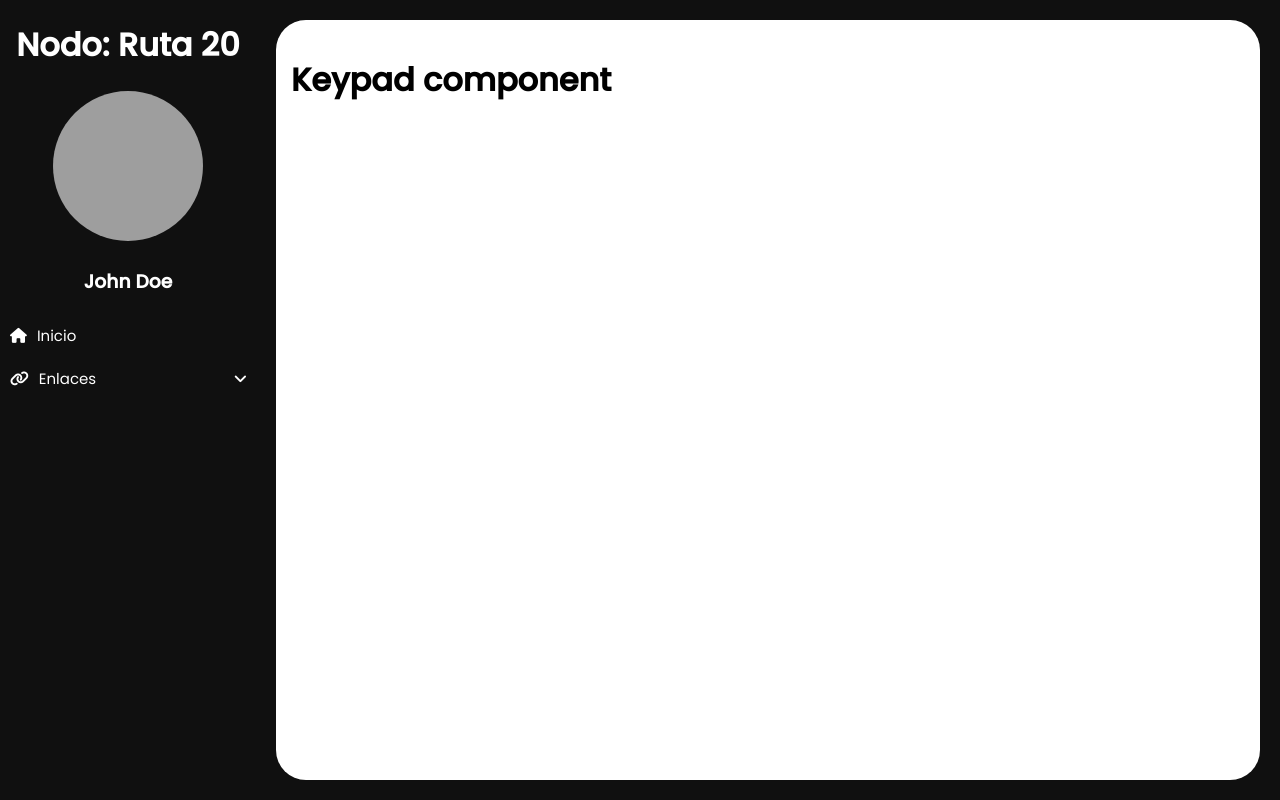
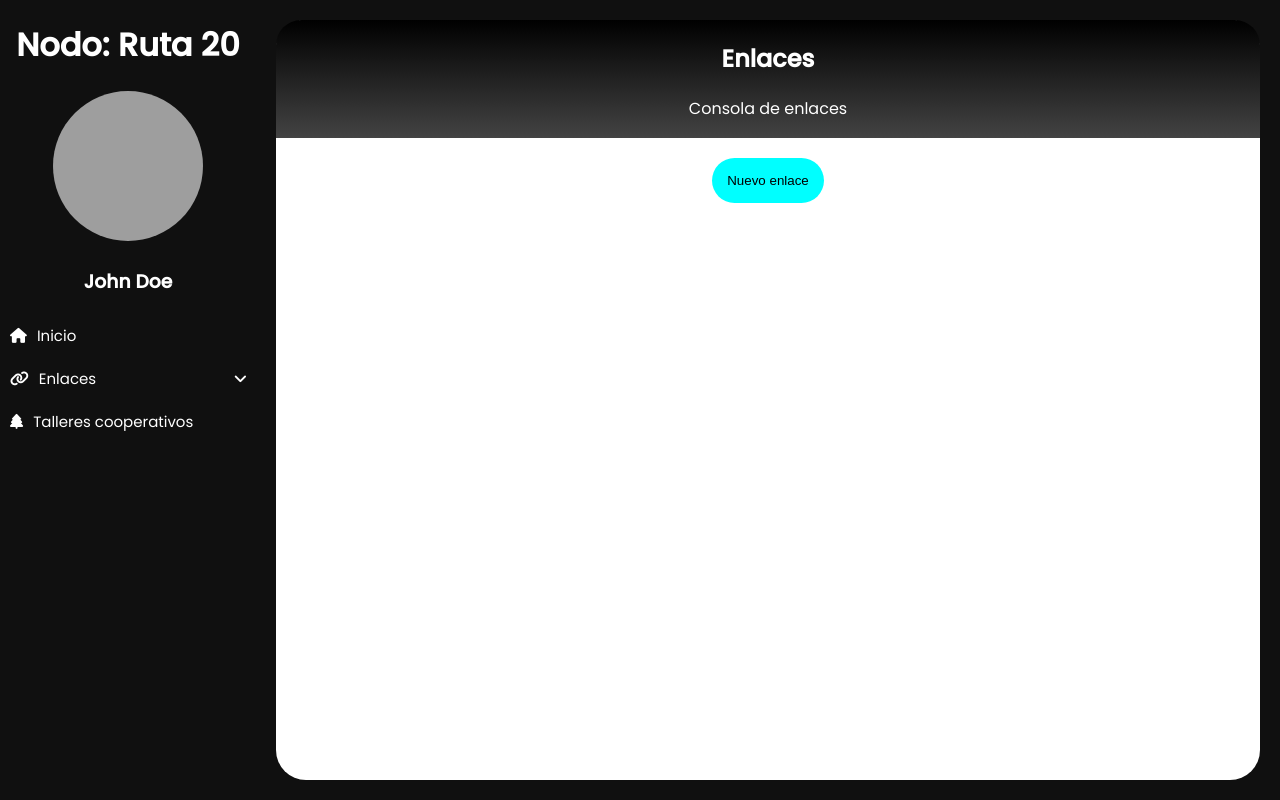
Before and after one commit to Tomyred/Nodo-Ruta-20, a React (Create React App) app: page /keypad in a window 1280 px wide. Built offline with nearby package versions, Linux system fonts and the light colour scheme; grey boxes are pictures that could not be loaded.

Commit message:
css fixed - keypad component started

```diff
--- a/src/app/config/navigationConfig.js
+++ b/src/app/config/navigationConfig.js
@@ -26,6 +26,12 @@ const navigationConfig = [
             },
         ],
     },
+    {
+        title: "Talleres cooperativos",
+        icon: "fa-solid fa-tree",
+        type: "item",
+        route: "/courses",
+    },
 ];
 
 export default navigationConfig;
--- a/src/app/main/dashboard/index.js
+++ b/src/app/main/dashboard/index.js
@@ -8,7 +8,7 @@ const Dashboard = () => {
     return (
         <div className="dashboard">
             <Sidebar />
-            <div className="container">
+            <div className="big__container">
                 <div className="page__container">
                     <Routes>
                         <Route path="*" exact={true} element={<Page404 />} />
--- a/src/app/main/keypad/keypad.js
+++ b/src/app/main/keypad/keypad.js
@@ -1,7 +1,29 @@
+import { motion } from "framer-motion";
 import React from "react";
 
 const Keypad = () => {
-    return <h1>Keypad component</h1>;
+    return (
+        <div className="link_keypad__container">
+            <div className="header">
+                <motion.div
+                    initial={{ opacity: 0, scale: 0.5 }}
+                    animate={{
+                        opacity: 1,
+                        scale: 1,
+                        transition: { delay: 0.5 },
+                    }}
+                >
+                    <h2>Enlaces</h2>
+                    <p>Consola de enlaces</p>
+                </motion.div>
+            </div>
+
+            <div className="component__container">
+                <button>Nuevo enlace</button>
+                <div className="card"></div>
+            </div>
+        </div>
+    );
 };
 
 export default Keypad;
--- a/src/app/sass/absctracts/_mixins.scss
+++ b/src/app/sass/absctracts/_mixins.scss
@@ -10,13 +10,11 @@
     display: flex;
     align-items: center;
     justify-content: center;
-    height: 100%;
 }
 
-@mixin pageContainer() {
-    padding: 20px;
-    width: 95%;
+@mixin bigContainer() {
     height: 100vh;
+    width: 90%;
     -webkit-box-sizing: border-box; /* Safari/Chrome, other WebKit */
     -moz-box-sizing: border-box; /* Firefox, other Gecko */
     box-sizing: border-box; /* Opera/IE 8+ */
@@ -34,3 +32,22 @@
     color: #ffff;
     cursor: pointer;
 }
+
+@mixin componentHeader() {
+    background: #000000; /* fallback for old browsers */
+    background: -webkit-linear-gradient(
+        to top,
+        #434343,
+        #000000
+    ); /* Chrome 10-25, Safari 5.1-6 */
+    background: linear-gradient(
+        to top,
+        #434343,
+        #000000
+    ); /* W3C, IE 10+/ Edge, Firefox 16+, Chrome 26+, Opera 12+, Safari 7+ */
+
+    color: #ffff;
+    border-radius: 25px 25px 0 0;
+    padding: 1px;
+    text-align: center;
+}
--- a/src/app/sass/components/dashboard/_index.scss
+++ b/src/app/sass/components/dashboard/_index.scss
@@ -4,15 +4,16 @@
     @include flexCenter();
 }
 
-.container {
-    @include pageContainer();
+.big__container {
+    @include bigContainer();
 }
 
 .page__container {
     background-color: #ffff;
     border-radius: 30px;
-    height: 100%;
-    padding: 15px;
+    height: 95%;
+    margin: 20px;
+    object-fit: cover;
     -webkit-box-sizing: border-box; /* Safari/Chrome, other WebKit */
     -moz-box-sizing: border-box; /* Firefox, other Gecko */
     box-sizing: border-box; /* Opera/IE 8+ */
--- a/src/app/sass/components/dashboard/_sidebar.scss
+++ b/src/app/sass/components/dashboard/_sidebar.scss
@@ -27,7 +27,7 @@
 }
 
 .navigation__title:hover {
-    color: aqua;
+    color: #00ffff;
     background-color: $bgcolor__hover;
 }
 
--- /dev/null
+++ b/src/app/sass/components/keypad/keypad.scss
@@ -0,0 +1,24 @@
+@import "../../absctracts/mixins";
+
+.link_keypad__container {
+}
+
+.header {
+    @include componentHeader();
+}
+
+.component__container {
+    text-align: center;
+}
+
+.component__container > button {
+    margin: 20px;
+    padding: 15px;
+    border: none;
+    border-radius: 30px;
+    background-color: #00ffff;
+}
+
+.component__container > button:active {
+    background-color: #06c5c5;
+}
--- a/src/app/sass/main.scss
+++ b/src/app/sass/main.scss
@@ -3,6 +3,7 @@
 @import "./components/dashboard/sidebar";
 @import "./components/dashboard/pageCarded";
 @import "./components/dashboard/index";
+@import "./components/keypad/keypad.scss";
 
 body {
     font-family: $fonts;
```
Also changed, not shown: src/app/main/keypad/store/api/api.js (added).
